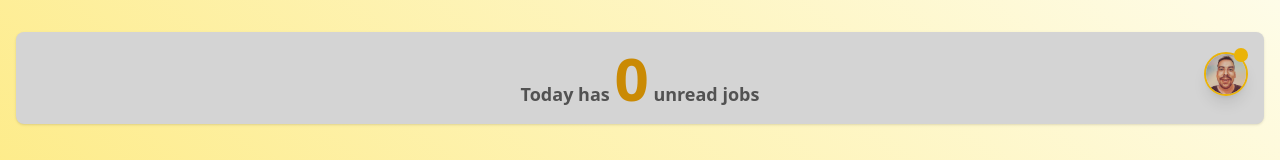
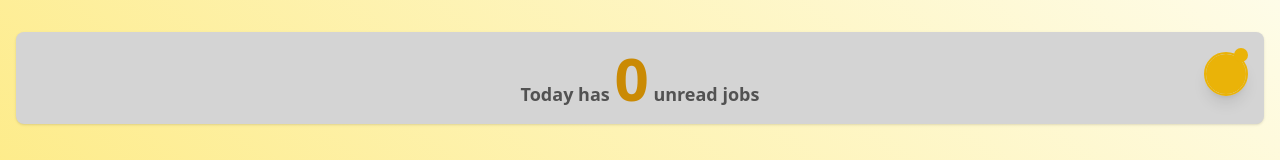
Before and after one commit to seantiz/solcit, a SvelteKit app in the folder desktop/: page /coverletter in a window 1280 px wide. Shown: the top 160 px of the page. Built offline with nearby package versions, Linux system fonts and the light colour scheme.

Commit message:
Universal layout

```diff
--- a/desktop/src/routes/+layout.svelte
+++ b/desktop/src/routes/+layout.svelte
@@ -85,7 +85,7 @@
 						class:border-yellow-500={!$fetching}
 						class:border-red-600={$fetching}
 					>
-						<img src="/headshot2.jpeg" alt="Sean Headshot" class="h-10 w-10 object-cover" />
+                    <div class="h-10 w-10 bg-yellow-500"></div>
 						<div
 							class="-transform-x-1 absolute right-0 top-0 h-3.5 w-3.5 -translate-y-1 transform rounded-full"
 							class:bg-yellow-500={!$fetching}
```
Also changed, not shown: desktop/static/headshot2.jpeg (deleted).
